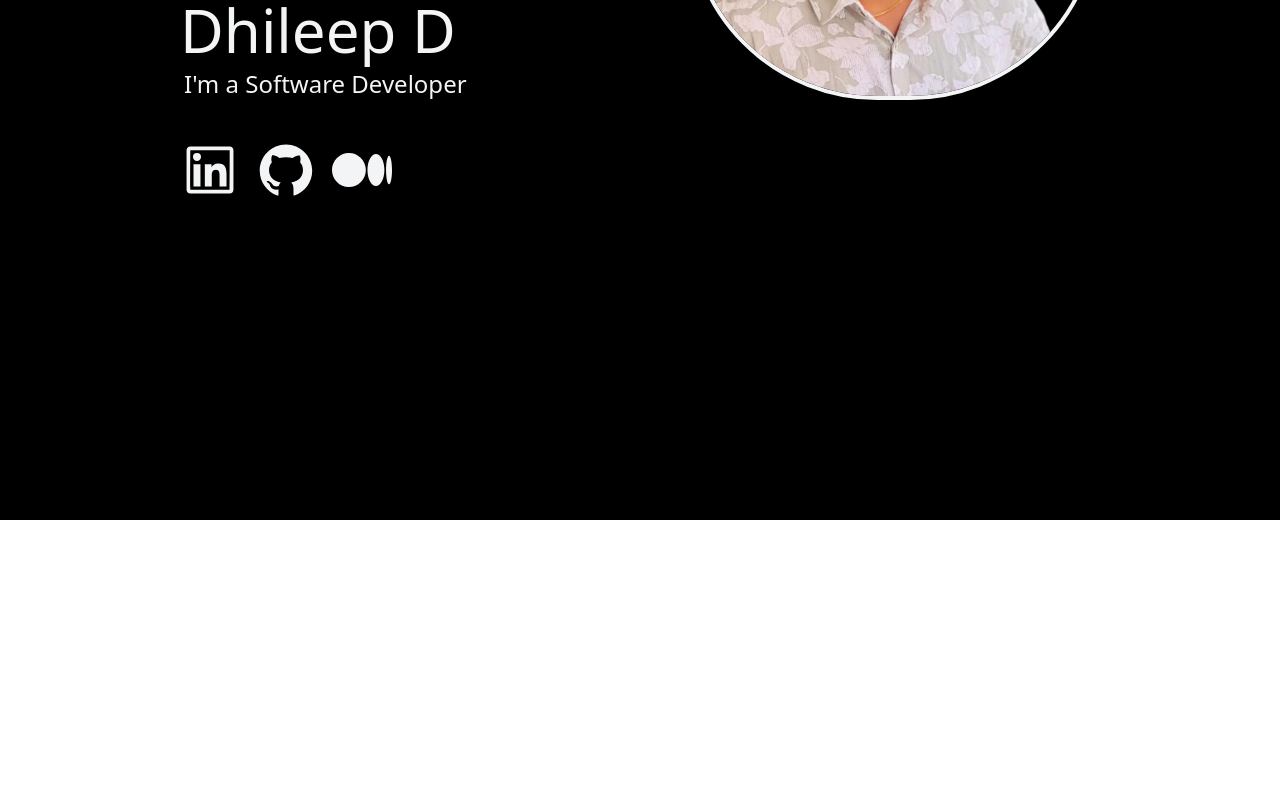
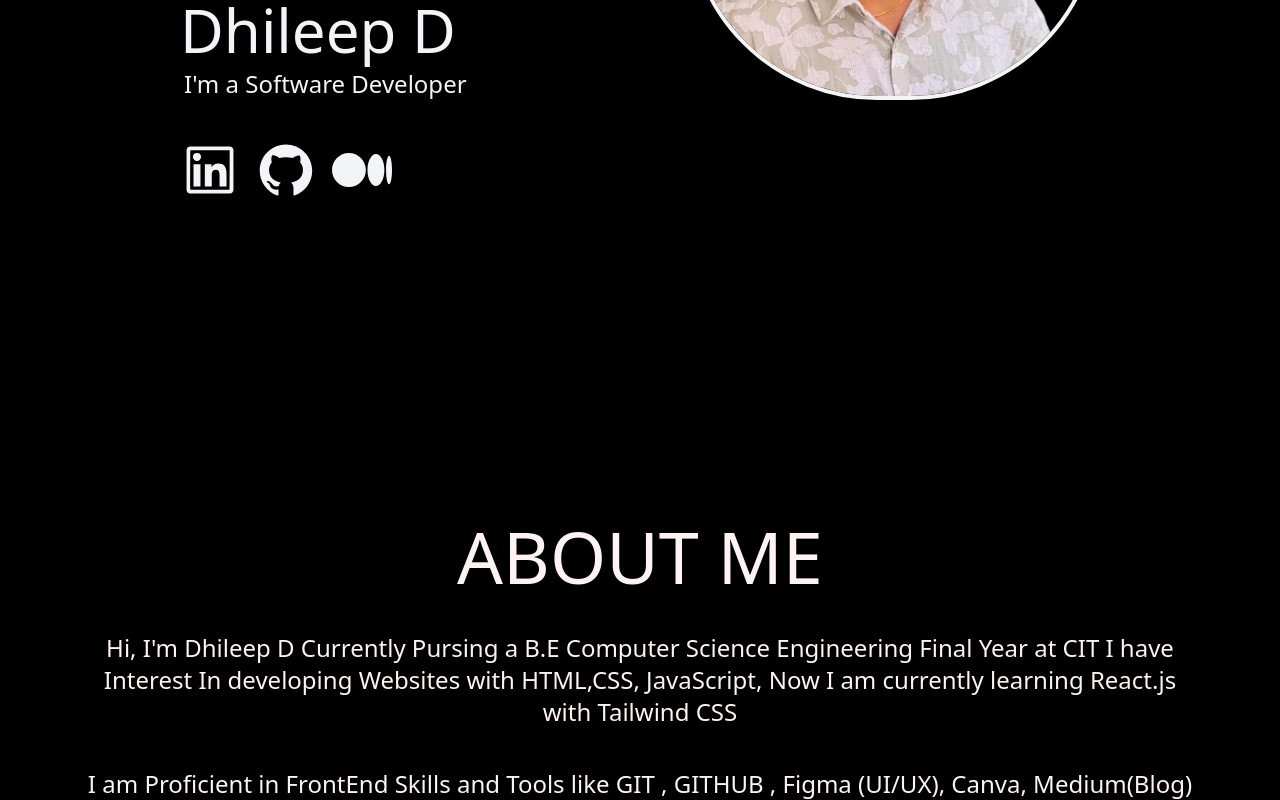
Before and after one commit to Dhileepguru/Portfolio-React.js, a React (Create React App) app in the folder portfolio/: page / in a window 1280 px wide. Shown: the part 452-1252 px from the top of the page. Before the commit the page ends 972 px from the top, so only its background shows below. Built offline with nearby package versions, Linux system fonts and the light colour scheme; a web font is replaced by a local one.

Commit message:
Inserted About section

```diff
--- a/portfolio/src/App.js
+++ b/portfolio/src/App.js
@@ -3,11 +3,13 @@ import { Component } from 'react';
 import './App.css';
 import  Header from './assets/components/Header';
 import Content from './assets/components/Content';
+import About from './assets/components/About';
 function App() {
   return (
     <div className="App ">
       <Header />
       <Content/>
+      <About/>
     </div>
 
   );
--- /dev/null
+++ b/portfolio/src/assets/components/About.js
@@ -0,0 +1,28 @@
+import React from 'react';
+
+function About()
+{
+    return(
+        <>
+        <section className=' hidden md:block  bg-black  text-red-50 '>
+            <div className=''>
+            <h1 className='text-center font-medium text-7xl'>ABOUT ME</h1>
+            </div>
+           <h1 className='mt-10 text-center w-full text-2xl px-20'>Hi, I'm Dhileep D Currently Pursing a  B.E Computer Science Engineering Final Year at CIT I have Interest In developing Websites with HTML,CSS, JavaScript, Now I am currently learning React.js with Tailwind CSS</h1>
+           <h2 className='mt-10 text-center w-full text-2xl px-20'>I am Proficient in FrontEnd Skills and Tools like GIT , GITHUB , Figma (UI/UX), Canva, Medium(Blog)</h2>
+        </section>
+        <section className='block md:hidden bg-black text-red-50 '>
+        <div className=''>
+        <h1 className='text-center font-medium text-xl'>ABOUT ME</h1>
+        </div>
+       <h1 className='mt-10 text-center  text-2xl px-2 text-center px-2 '>Hi, I'm Dhileep D Currently Pursing a  B.E Computer Science Engineering Final Year at CIT I have Interest In developing Websites with HTML,CSS, JavaScript, Now I am currently learning React.js with Tailwind CSS</h1>
+       <h2 className='mt-10 text-center w-full text-2xl px-20'>I am Proficient in FrontEnd Skills and Tools like GIT , GITHUB , Figma (UI/UX), Canva, Medium(Blog)</h2>
+    </section>
+    </>
+    )
+}
+
+
+
+
+export default About;
--- a/portfolio/src/assets/components/Content.js
+++ b/portfolio/src/assets/components/Content.js
@@ -21,7 +21,7 @@ function Content()
             <h1 className=' block md:hidden content mt-7  py-10 mx-4 text-xl flex flex-col '>Hi ,<br/>I'm Dhileep D
             <p className='text-sm mt-1 py-2 px-0 '>I'm a Software Developer</p>
             <div className='py-1 flex   '>
-            <a href='#' className='py-5 ml-end'><AiOutlineLinkedin/></a>
+            <a href='https://www.linkedin.com/in/dhileepguru/' className='py-5 ml-end'><AiOutlineLinkedin/></a>
             <a href='#' className='py-5 ml-4'><AiOutlineGithub/></a>
             <a href='#' className='py-5 ml-4'><FaMedium/></a>
             </div>
```
